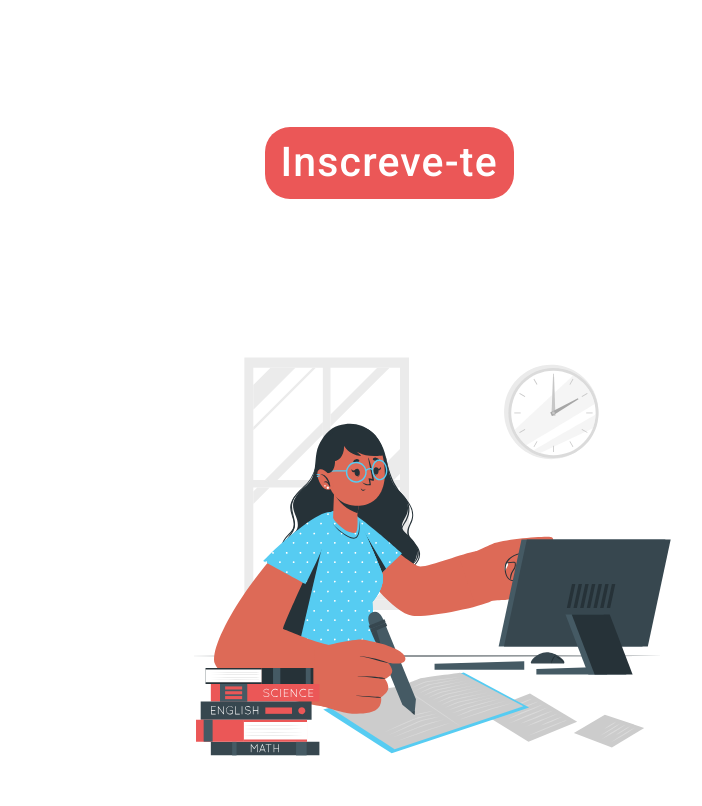
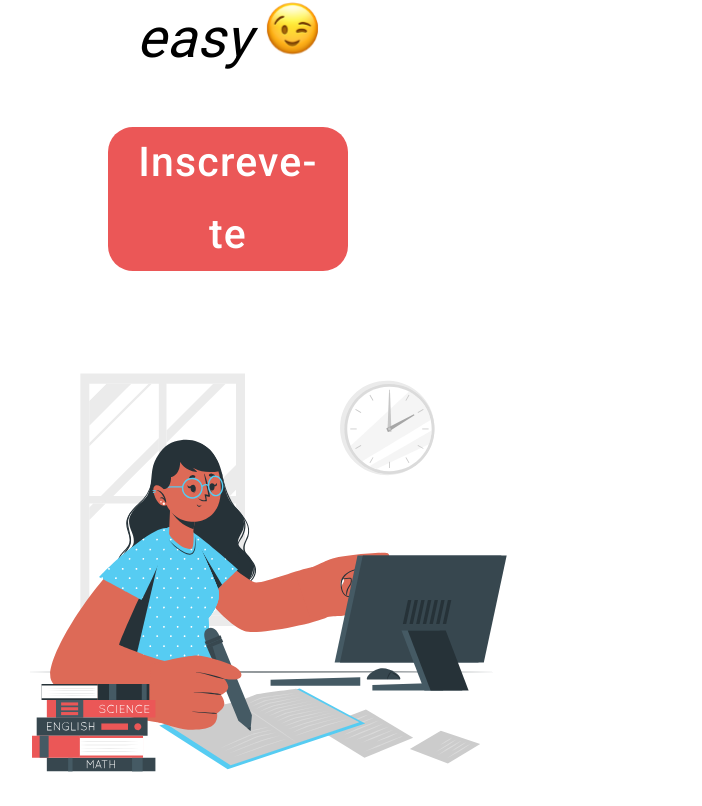
Before and after one commit to HackerSchool/Arquimedia, a React (Create React App) app in the folder frontend/: page / in a window 1280 px wide. Shown: the part 557-1363 px from the top of the page, without its empty margins (383-1085 px from the left). Built offline with nearby package versions, Linux system fonts and the light colour scheme; no server answers.

Commit message:
Fixed Wrong Grid Glosing tag on Root \

```diff
--- a/frontend/src/pages/LandingPage.js
+++ b/frontend/src/pages/LandingPage.js
@@ -49,9 +49,9 @@ const LandingPage = () => {
 					<Grid item>
 						<NormalButton xs={6} text='Inscreve-te' href='/registar' fontSize={41} />
 					</Grid>
-					<Grid item>
-						<Girl className={classes.girl} />
-					</Grid>
+				</Grid>
+				<Grid item>
+					<Girl className={classes.girl} />
 				</Grid>
 			</Grid>
 		)
```
